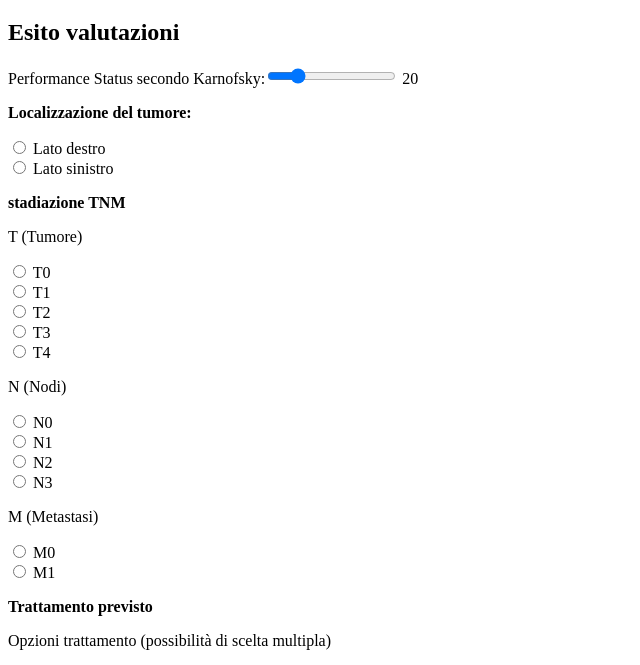
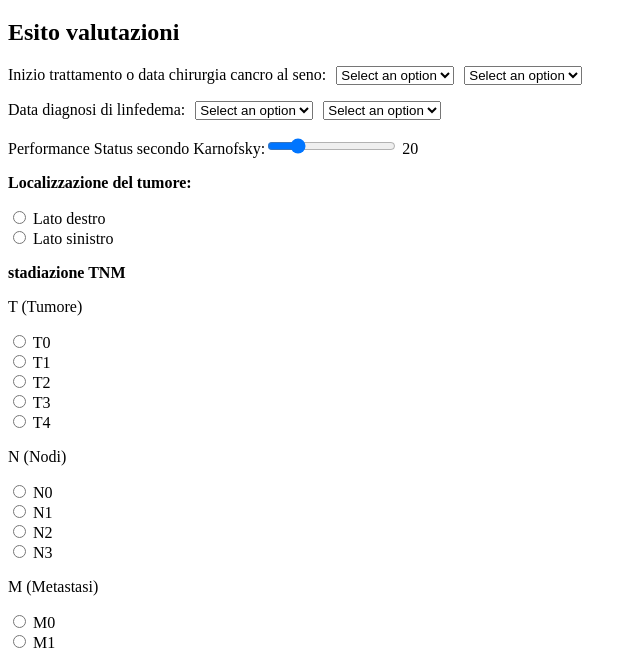
Before and after one commit to m89p067/quest_restoremam, a plain HTML site: page Quest1/part9.html in a window 1280 px wide. Shown: the part 61-726 px from the top of the page, without its empty margins (0-640 px from the left). Drawn offline with Linux system fonts and the light colour scheme.

Commit message:
Update part9.html

```diff
--- a/Quest1/part9.html
+++ b/Quest1/part9.html
@@ -3,6 +3,10 @@
 
   <head>
       <title>Quest1_PART9</title>
+	  <style>
+	  .form-group { display: flex; align-items: center; margin-bottom: 1rem; }
+	  .form-group label { margin-right: 10px; } .form-group select { margin-right: 10px; }
+	  </style>
   </head>
 
   <body>
@@ -10,7 +14,93 @@
       <h1>Caratteristiche cliniche </h1>
 
      <h2>Esito valutazioni</h2>
-
+<form>
+<div class="form-group">
+<label for="selection">Inizio trattamento o data chirurgia cancro al seno:</label>
+<select id="first-dropdown" name="first-dropdown" required>
+<option value="">Select an option</option>
+<option value="option1">Gennaio</option>
+<option value="option2">Febbraio</option>
+<option value="option3">Marzo</option>
+<option value="option4">Aprile</option>
+<option value="option5">Maggio</option>
+<option value="option6">Giugno</option>
+<option value="option7">Luglio</option>
+<option value="option8">Agosto</option>
+<option value="option9">Settembre</option>
+<option value="option10">Ottobre</option>
+<option value="option11">Novembre</option>
+<option value="option12">Dicembre</option>
+</select>
+<select id="second-dropdown" name="second-dropdown" required>
+<option value="">Select an option</option>
+<option value="optionX">2025</option>
+<option value="optionA">2024</option>
+<option value="optionB">2023</option>
+<option value="optionC">2022</option>
+<option value="optionD">2021</option>
+<option value="optionE">2020</option>
+<option value="optionF">2019</option>
+<option value="optionG">2018</option>
+<option value="optionH">2017</option>
+<option value="optionI">2016</option>
+<option value="optionL">2015</option>
+<option value="optionM">2014</option>
+<option value="optionN">2013</option>
+<option value="optionO">2012</option>
+<option value="optionP">2011</option>
+<option value="optionQ">2010</option>
+<option value="optionR">2009</option>
+<option value="optionS">2008</option>
+<option value="optionT">2007</option>
+<option value="optionU">2006</option>
+<option value="optionV">2005</option>
+<option value="optionZ">2004</option>
+</select>
+</div>
+<div class="form-group">
+<label for="selection">Data diagnosi di linfedema:</label>
+<select id="first-dropdown" name="first-dropdown" required>
+<option value="">Select an option</option>
+<option value="option11">Gennaio</option>
+<option value="option21">Febbraio</option>
+<option value="option31">Marzo</option>
+<option value="option41">Aprile</option>
+<option value="option51">Maggio</option>
+<option value="option61">Giugno</option>
+<option value="option71">Luglio</option>
+<option value="option81">Agosto</option>
+<option value="option91">Settembre</option>
+<option value="option101">Ottobre</option>
+<option value="option111">Novembre</option>
+<option value="option121">Dicembre</option>
+</select>
+<select id="second-dropdown" name="second-dropdown" required>
+<option value="">Select an option</option>
+<option value="optionX1">2025</option>
+<option value="optionA1">2024</option>
+<option value="optionB1">2023</option>
+<option value="optionC1">2022</option>
+<option value="optionD1">2021</option>
+<option value="optionE1">2020</option>
+<option value="optionF1">2019</option>
+<option value="optionG1">2018</option>
+<option value="optionH1">2017</option>
+<option value="optionI1">2016</option>
+<option value="optionL1">2015</option>
+<option value="optionM1">2014</option>
+<option value="optionN1">2013</option>
+<option value="optionO1">2012</option>
+<option value="optionP1">2011</option>
+<option value="optionQ1">2010</option>
+<option value="optionR1">2009</option>
+<option value="optionS1">2008</option>
+<option value="optionT1">2007</option>
+<option value="optionU1">2006</option>
+<option value="optionV1">2005</option>
+<option value="optionZ1">2004</option>
+</select>
+</div>
  <div class="slider-container">
     Performance Status secondo Karnofsky:<input type="range" id="KPSSlider" class="slider" min="0" max="100" value="20"
     oninput="updateValue1(this.value)">  <span class="value" id="KPS">20</span></div>
@@ -112,11 +202,14 @@
 <label><input type="radio" name="option" value="3"> Moderatamente</label>
 <label><input type="radio" name="option" value="4"> Completamente</label>
    </div>
+   </form>
 <br><br>
 <button onclick="loadNewPage()">Avanti</button>
 <script> function loadNewPage() { window.location.href = '../index2.html';
 // Replace 'newpage.html' with the path to your new HTML file
-} </script>
+
+
+ </script>
   </body>
 
   </html>
```
